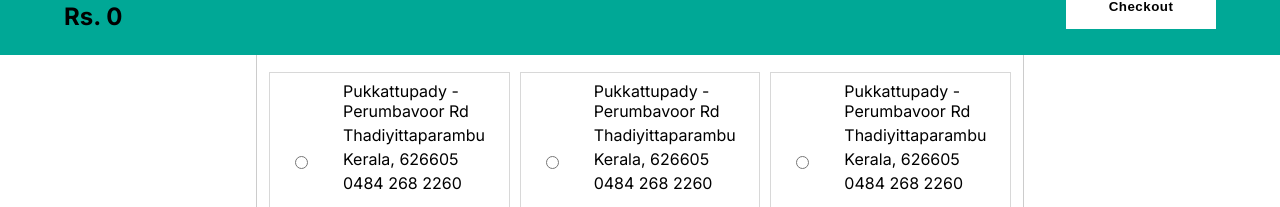
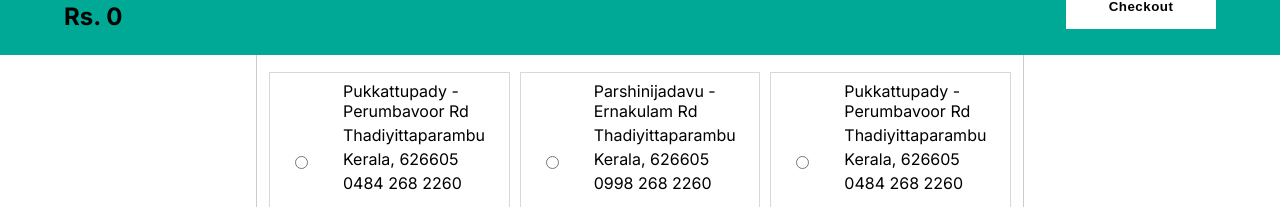
Before and after one commit to vaisakhsysol/WhatsCart, a React (Create React App) app: page /address in a window 1280 px wide. Shown: the part 745-952 px from the top of the page. Built offline with nearby package versions, Linux system fonts and the light colour scheme; a web font is replaced by a local one.

Commit message:
updated 12/12/23 signup  page completed

```diff
--- a/src/Components/Address/AddressDelivery.jsx
+++ b/src/Components/Address/AddressDelivery.jsx
@@ -14,7 +14,7 @@ const AddressDelivery = () => {
     setPickupClicked(true);
     setDeliverClicked(false);
 
-    alert("You Will Have to Pick Up");
+    // alert("You Will Have to Pick Up");
   };
 
   const handleDeliveryClick = () => {
@@ -22,7 +22,7 @@ const AddressDelivery = () => {
     setPickupClicked(false);
     setDeliverClicked(true);
 
-    alert("We Will Deliver");
+    // alert("We Will Deliver");
   };
 
   return (
--- a/src/Components/DeliveryInfo/DeliveryInfo.jsx
+++ b/src/Components/DeliveryInfo/DeliveryInfo.jsx
@@ -22,11 +22,11 @@ const DeliveryInfo = () => {
         {
             id: 2,
             address: {
-              line1: "Pukkattupady - Perumbavoor Rd",
+              line1: "Parshinijadavu - Ernakulam Rd",
               line2: "Thadiyittaparambu",
               city: "Kerala",
               pincode: "626605",
-              phone: "0484 268 2260",
+              phone: "0998 268 2260",
             },
           },
           {
```
